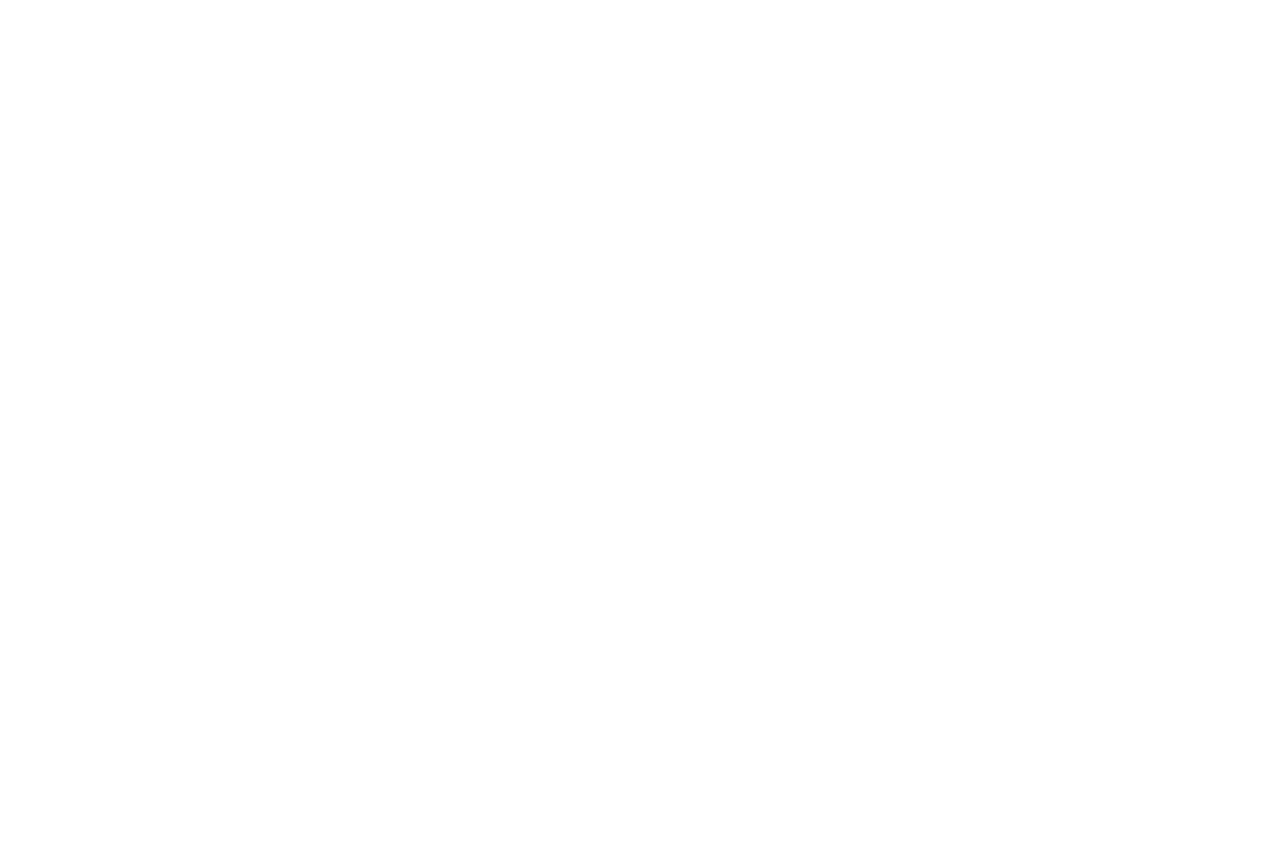
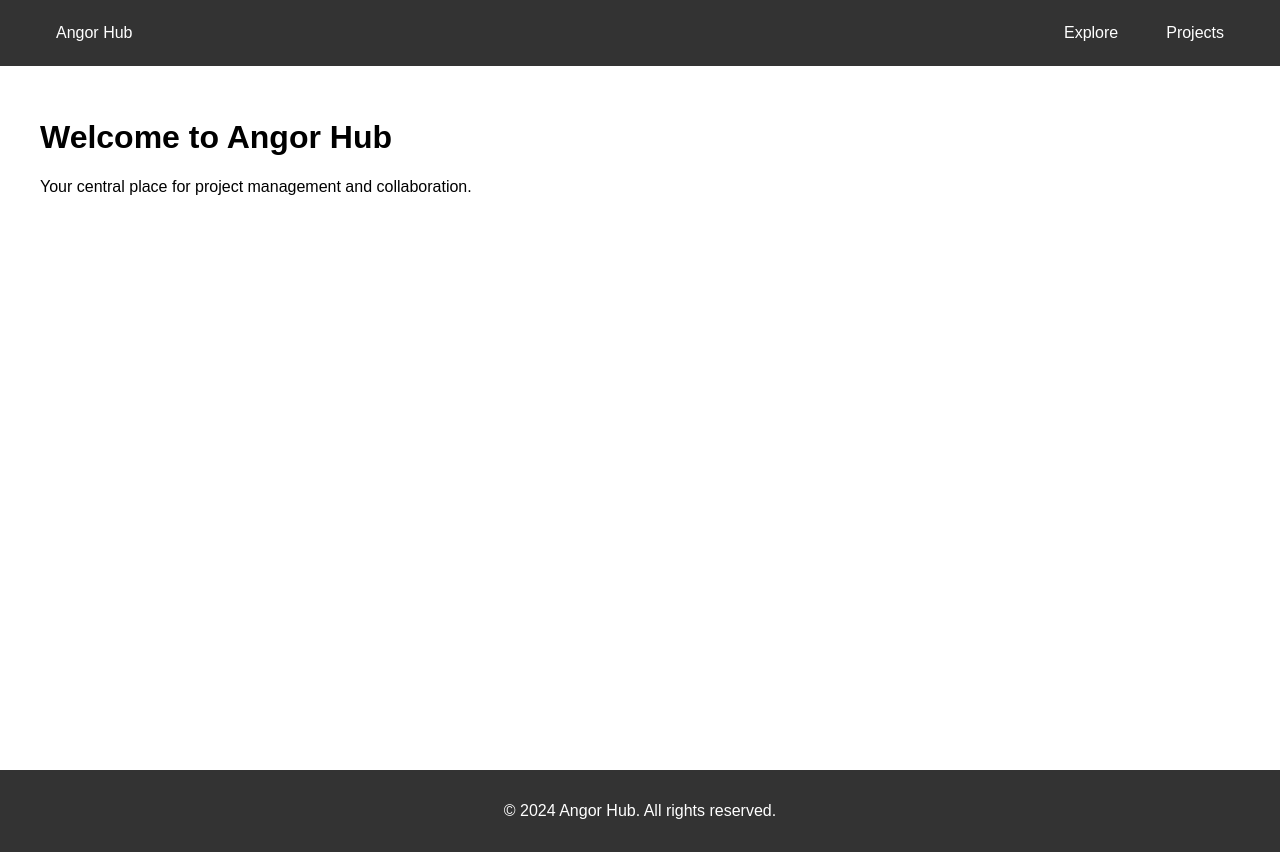
Before and after one commit to sondreb/angor-hub, an Angular app: page / in a window 1280 px wide. Before the commit the page ends 800 px from the top, so only its background shows below. Built offline with nearby package versions, Linux system fonts and the light colour scheme.

Commit message:
Add some basic components and structure

```diff
--- a/src/app/app.component.ts
+++ b/src/app/app.component.ts
@@ -1,10 +1,30 @@
 import { Component } from '@angular/core';
-import { RouterOutlet } from '@angular/router';
+import { RouterOutlet, RouterLink } from '@angular/router';
+import { CommonModule } from '@angular/common';
 
 @Component({
   selector: 'app-root',
-  imports: [RouterOutlet],
-  template: `<router-outlet />`,
+  standalone: true,
+  imports: [RouterOutlet, RouterLink, CommonModule],
+  template: `
+    <header>
+      <nav>
+        <a routerLink="/">Angor Hub</a>
+        <div class="nav-links">
+          <a routerLink="/explore">Explore</a>
+          <a routerLink="/project">Projects</a>
+        </div>
+      </nav>
+    </header>
+
+    <main>
+      <router-outlet />
+    </main>
+
+    <footer>
+      <p>&copy; 2024 Angor Hub. All rights reserved.</p>
+    </footer>
+  `,
 })
 export class AppComponent {
   title = 'angor-hub';
--- a/src/app/app.routes.ts
+++ b/src/app/app.routes.ts
@@ -1,3 +1,11 @@
 import { Routes } from '@angular/router';
+import { HomeComponent } from './components/home/home.component';
+import { ExploreComponent } from './components/explore/explore.component';
+import { ProjectComponent } from './components/project/project.component';
 
-export const routes: Routes = [];
+export const routes: Routes = [
+  { path: '', component: HomeComponent },
+  { path: 'explore', component: ExploreComponent },
+  { path: 'project', component: ProjectComponent },
+  { path: '**', redirectTo: '' }
+];
--- /dev/null
+++ b/src/app/components/explore/explore.component.ts
@@ -0,0 +1,13 @@
+import { Component } from '@angular/core';
+
+@Component({
+  selector: 'app-explore',
+  standalone: true,
+  template: `
+    <div class="container">
+      <h2>Explore Projects</h2>
+      <p>Discover interesting projects and collaborations.</p>
+    </div>
+  `,
+})
+export class ExploreComponent {}
--- /dev/null
+++ b/src/app/components/home/home.component.ts
@@ -0,0 +1,13 @@
+import { Component } from '@angular/core';
+
+@Component({
+  selector: 'app-home',
+  standalone: true,
+  template: `
+    <div class="container">
+      <h1>Welcome to Angor Hub</h1>
+      <p>Your central place for project management and collaboration.</p>
+    </div>
+  `,
+})
+export class HomeComponent {}
--- /dev/null
+++ b/src/app/components/project/project.component.ts
@@ -0,0 +1,13 @@
+import { Component } from '@angular/core';
+
+@Component({
+  selector: 'app-project',
+  standalone: true,
+  template: `
+    <div class="container">
+      <h2>Project Details</h2>
+      <p>View and manage project information.</p>
+    </div>
+  `,
+})
+export class ProjectComponent {}
--- a/src/styles.css
+++ b/src/styles.css
@@ -1 +1,46 @@
 /* You can add global styles to this file, and also import other style files */
+
+body {
+  margin: 0;
+  font-family: Arial, sans-serif;
+}
+
+header {
+  background: #333;
+  padding: 1rem;
+}
+
+nav {
+  display: flex;
+  justify-content: space-between;
+  align-items: center;
+  max-width: 1200px;
+  margin: 0 auto;
+}
+
+nav a {
+  color: white;
+  text-decoration: none;
+  padding: 0.5rem 1rem;
+}
+
+.nav-links a {
+  margin-left: 1rem;
+}
+
+main {
+  min-height: calc(100vh - 160px);
+  padding: 2rem;
+}
+
+.container {
+  max-width: 1200px;
+  margin: 0 auto;
+}
+
+footer {
+  background: #333;
+  color: white;
+  text-align: center;
+  padding: 1rem;
+}
```
